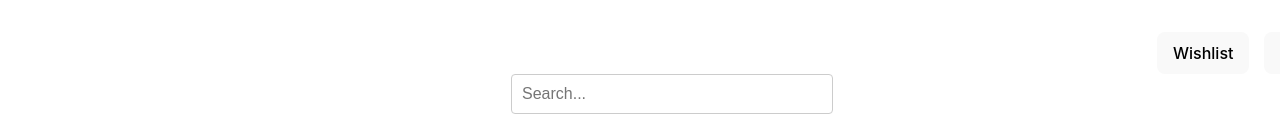
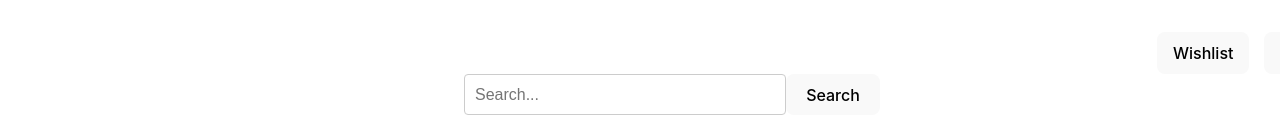
Before and after one commit to TeamBinaryBrothers/GundamScout, a React (Vite) app in the folder frontend/: page / in a window 1280 px wide. Shown: the top 135 px of the page. Built offline with nearby package versions, Linux system fonts and the light colour scheme.

Commit message:
modified search logic & cleanup

```diff
--- a/frontend/src/App.css
+++ b/frontend/src/App.css
@@ -3,51 +3,6 @@
   margin: 0 auto;
   padding: 2rem;
   text-align: center;
-}
-
-/* .logo {
-  height: 6em;
-  padding: 1.5em;
-  will-change: filter;
-  transition: filter 300ms;
-}
-
-.logo:hover {
-  filter: drop-shadow(0 0 2em #646cffaa);
-}
-
-.logo.react:hover {
-  filter: drop-shadow(0 0 2em #61dafbaa);
-}
-
-@keyframes logo-spin {
-  from {
-    transform: rotate(0deg);
-  }
-  to {
-    transform: rotate(360deg);
-  }
-}
-
-@media (prefers-reduced-motion: no-preference) {
-  a:nth-of-type(2) .logo {
-    animation: logo-spin infinite 20s linear;
-  }
-}
-
-.card {
-  padding: 2em;
-}
-
-.read-the-docs {
-  color: #888;
-} */
-
-.header {
-  display: flex;
-  justify-content: space-between;
-  align-items: center;
-  padding: 10px 100px;
 }
 
 .searchBar {
--- a/frontend/src/App.jsx
+++ b/frontend/src/App.jsx
@@ -1,53 +1,34 @@
 import React, { useState } from "react";
-// import reactLogo from "./assets/react.svg";
-// import viteLogo from "/vite.svg";
 import "./App.css";
 import Box from "./Box";
 
 const App = () => {
-  const [count, setCount] = useState(0);
   const [searchQuery, setSearchQuery] = useState("");
 
-  const handleSearch = (e) => {
-    setSearchQuery(e.target.value);
-    console.log("Searching for:", e.target.value); // Optional: Handle search logic
+  const handleSearch = () => {
+    console.log(`Searching for: ${searchQuery}`); // Optional: Handle search logic
   };
 
   return (
     <>
-      {/* <div>
-        <a href="https://vite.dev" target="_blank">
-          <img src={viteLogo} className="logo" alt="Vite logo" />
-        </a>
-        <a href="https://react.dev" target="_blank">
-          <img src={reactLogo} className="logo react" alt="React logo" />
-        </a>
-      </div>
-      <h1>Vite + React</h1>
-      <div className="card">
-        <button onClick={() => setCount((count) => count + 1)}>
-          count is {count}
-        </button>
-        <p>
-          Edit <code>src/App.jsx</code> and save to test HMR
-        </p>
-      </div>
-      <p className="read-the-docs">
-        Click on the Vite and React logos to learn more
-      </p> */}
       <div className="testButton">
         <button>Wishlist</button>
         <button>Collection</button>
         <button>Login</button>
       </div>
+
       <div className="searchBar">
         <input
           type="text"
           placeholder="Search..."
           value={searchQuery}
-          onChange={handleSearch}
+          onChange={(event) => setSearchQuery(event.target.value)}
         />
+        <button onClick={handleSearch}>
+          Search
+        </button>
       </div>
+
       <div className="grid">
         <Box image="https://static.wikia.nocookie.net/gunplabuilders/images/f/fa/RG-RX-78-2-Gundam-(2.0)-box.jpg" />
         <Box content="Box 2" />
```
